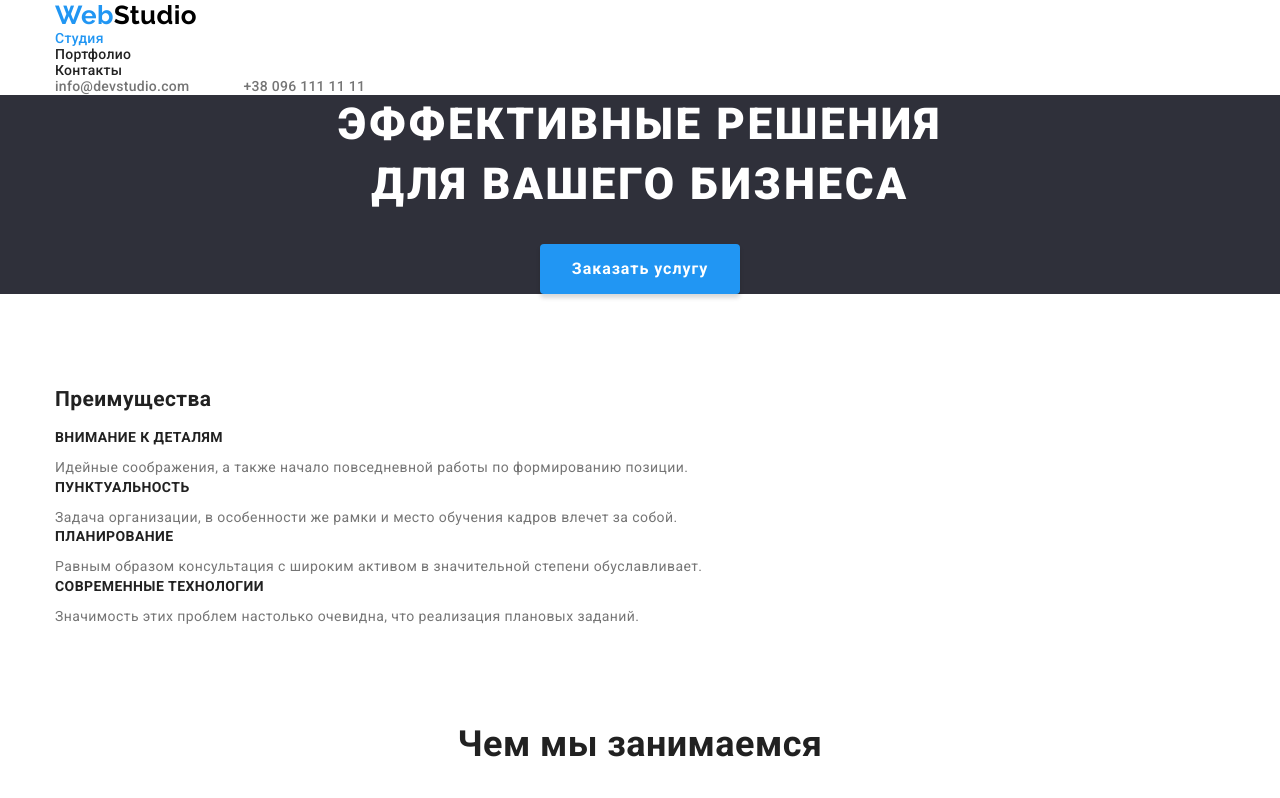
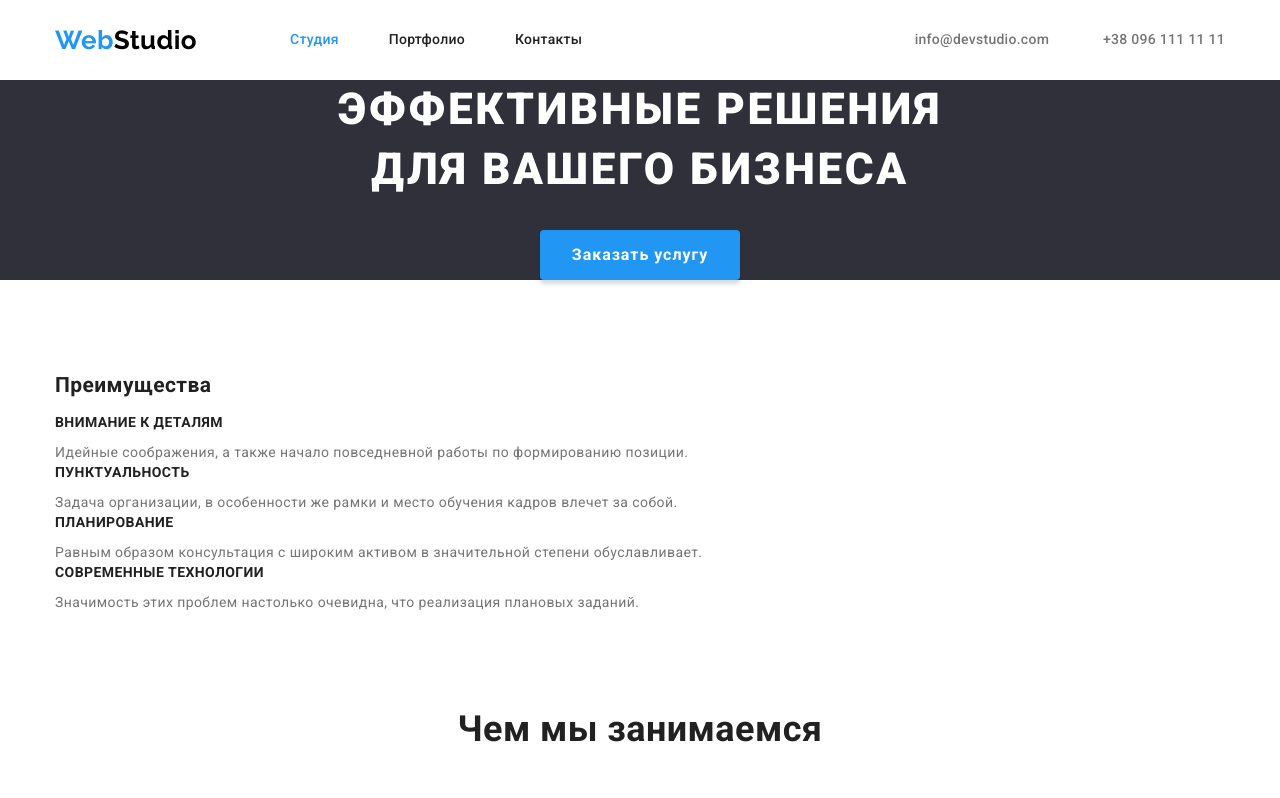
Before and after one commit to lex-od/goit-markup-hw-03, a plain HTML site: page index.html in a window 1280 px wide. Shown: the top 798 px of the page. Drawn offline with nearby package versions, Linux system fonts and the light colour scheme.

Commit message:
Footer, header elements positioning

```diff
--- a/css/style.css
+++ b/css/style.css
@@ -38,18 +38,10 @@ p {
 body {
   background-color: var(--primary-white-color);
   color: var(--primary-text-color);
-
   font-family: Roboto, sans-serif;
   letter-spacing: 0.03em;
   font-size: 14px;
   line-height: 1.14;
-}
-
-footer {
-  background-color: var(--footer-bg-color);
-
-  padding-top: 60px;
-  padding-bottom: 60px;
 }
 
 /* General classes */
@@ -67,12 +59,18 @@ footer {
   padding-bottom: 94px;
 }
 
+/* Header */
+
+.header-wrapper {
+  display: flex;
+  align-items: center;
+}
+
 /* Logo */
 
 .logo-primary,
 .logo-secondary {
   color: var(--accent-color);
-
   font-family: Raleway, sans-serif;
   font-weight: 700;
   font-size: 26px;
@@ -80,12 +78,12 @@ footer {
   text-decoration: none;
 }
 
+.logo-primary {
+  margin-right: 93px;
+}
+
 .logo-primary > .logo-part {
   color: var(--logo-black-color);
-}
-
-.logo-secondary > .logo-part {
-  color: var(--primary-white-color);
 }
 
 .logo-secondary {
@@ -93,17 +91,40 @@ footer {
   margin-bottom: 20px;
 }
 
+.logo-secondary > .logo-part {
+  color: var(--primary-white-color);
+}
+
 /* Navigation */
+
+.nav {
+  display: flex;
+  align-items: center;
+}
+
+.site-nav {
+  display: flex;
+}
+
+.nav-item:not(:last-child) {
+  margin-right: 50px;
+}
+
 .nav-link {
+  padding-top: 32px;
+  padding-bottom: 32px;
+  display: block;
+
   color: var(--title-text-color);
-
   font-weight: 500;
   letter-spacing: 0.02em;
   text-decoration: none;
 }
+
 .nav-link.current {
   color: var(--accent-color);
 }
+
 .nav-link:hover,
 .nav-link:focus {
   color: var(--accent-color);
@@ -111,9 +132,12 @@ footer {
 
 /* Contacts */
 
+.addr-primary {
+  margin-left: auto;
+}
+
 .addr-primary > .addr-link {
   color: var(--primary-text-color);
-
   font-weight: 500;
   letter-spacing: 0.02em;
   text-decoration: none;
@@ -131,17 +155,27 @@ footer {
 
 .addr-secondary {
   color: var(--primary-white-color);
-
   font-style: normal;
   line-height: 1.71;
 }
 
-.addr-text {
+.addr-secondary > *:not(:last-child) {
   margin-bottom: 9px;
 }
 
 .addr-secondary > .addr-link {
+  display: block;
+  width: max-content;
+
   color: var(--addr-black-color);
-
   text-decoration: none;
 }
+
+/* Footer */
+
+.page-footer {
+  padding-top: 60px;
+  padding-bottom: 60px;
+
+  background-color: var(--footer-bg-color);
+}
--- a/index.html
+++ b/index.html
@@ -22,18 +22,22 @@
   </head>
   <body>
     <header>
-      <div class="container">
-        <nav>
+      <div class="container header-wrapper">
+        <nav class="nav">
           <!-- Logo -->
           <a class="logo-primary" href="./index.html"
             >Web<span class="logo-part">Studio</span></a
           >
 
           <!-- Navigation -->
-          <ul class="nav">
-            <li><a class="nav-link current" href="./index.html">Студия</a></li>
-            <li><a class="nav-link" href="./portfolio.html">Портфолио</a></li>
-            <li><a class="nav-link" href="">Контакты</a></li>
+          <ul class="site-nav">
+            <li class="nav-item">
+              <a class="nav-link current" href="./index.html">Студия</a>
+            </li>
+            <li class="nav-item">
+              <a class="nav-link" href="./portfolio.html">Портфолио</a>
+            </li>
+            <li class="nav-item"><a class="nav-link" href="">Контакты</a></li>
           </ul>
         </nav>
 
@@ -173,7 +177,7 @@
       </section>
     </main>
 
-    <footer>
+    <footer class="page-footer">
       <div class="container">
         <!-- Logo -->
         <a class="logo-secondary" href="./index.html"
@@ -182,7 +186,7 @@
 
         <!-- Contacts -->
         <address class="addr-secondary">
-          <p class="addr-text">г. Киев, пр-т Леси Украинки, 26</p>
+          <p>г. Киев, пр-т Леси Украинки, 26</p>
           <a class="addr-link" href="mailto:info@devstudio.com"
             >info@devstudio.com</a
           >
```
Also changed, not shown: portfolio.html (+10 -8 lines).
